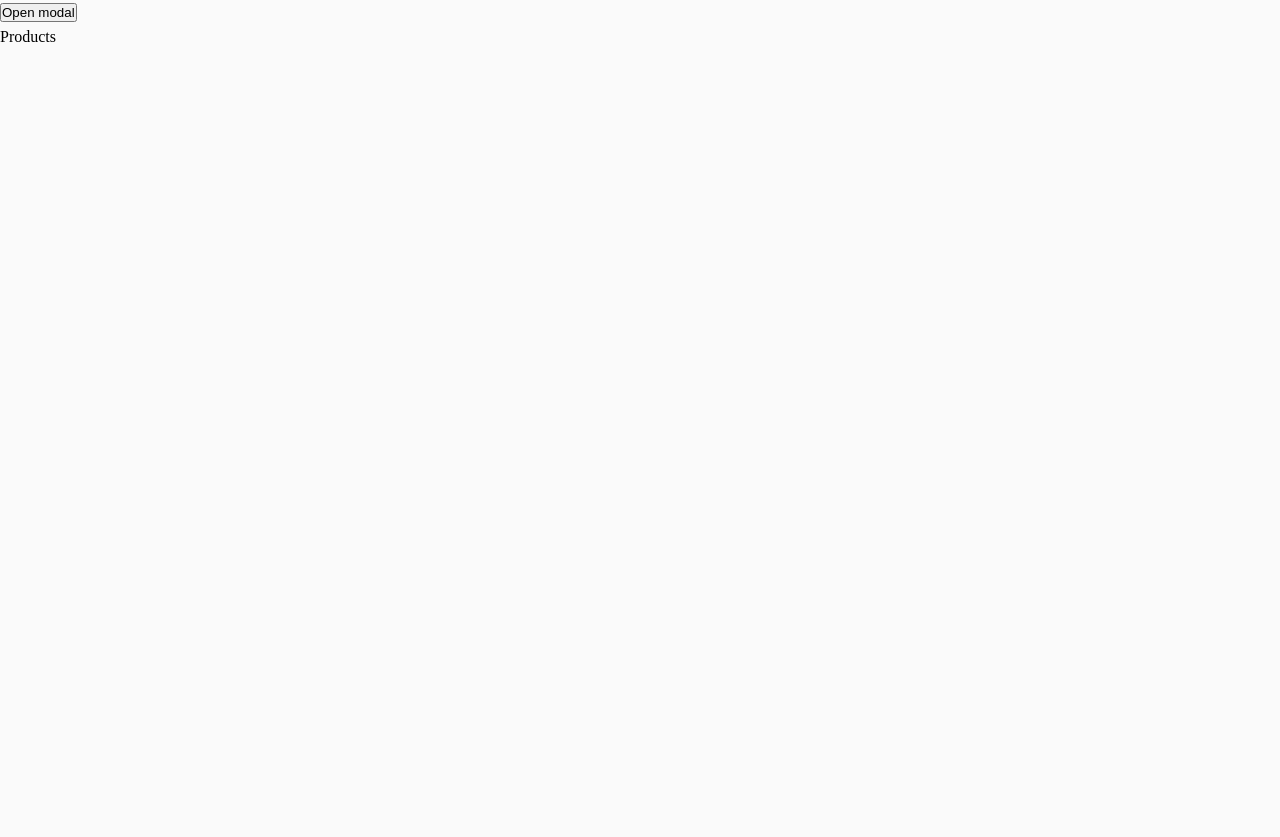
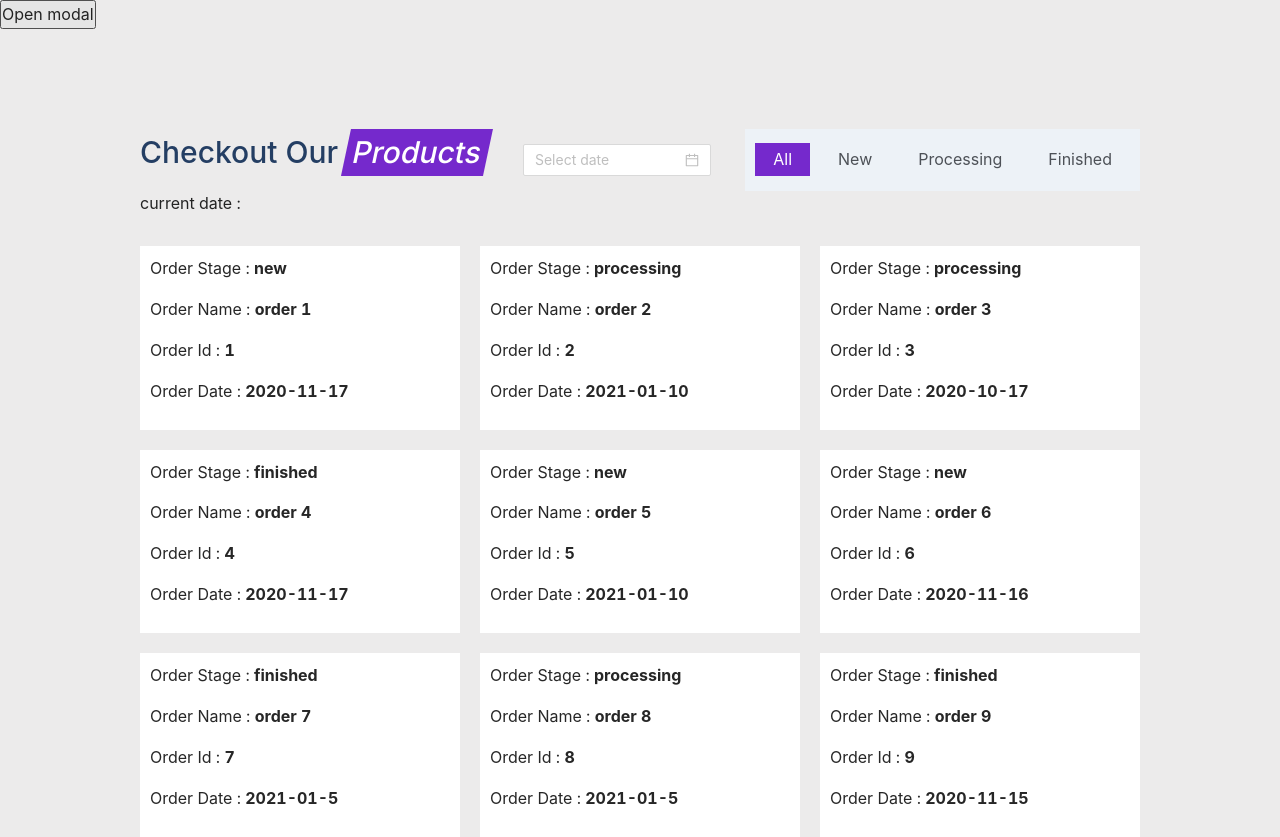
Before and after one commit to NithishKumar-13/react-challenge, a React (Create React App) app: page / in a window 1280 px wide. Before the commit the page ends 800 px from the top, so only its background shows below. Built offline with nearby package versions, Linux system fonts and the light colour scheme.

Commit message:
style products

```diff
--- a/src/App.scss
+++ b/src/App.scss
@@ -14,6 +14,6 @@ body {
     box-sizing: border-box;
     font-size: 1.6rem;
     line-height: 1.56;
-    background: #fafafa;
+    background: #ecebeb;
     min-height: 100vh;
 }
--- a/src/components/Products/Products.jsx
+++ b/src/components/Products/Products.jsx
@@ -1,10 +1,128 @@
-import React from 'react'
+import React, { useState, useEffect } from 'react'
+import { DatePicker } from 'antd'
+import 'antd/dist/antd.css';
 import './Products.scss'
 
+const PRODUCTS_DATA = [
+    {
+    orderStage: 'new',
+    orderName: 'order 1',
+    orderId: 1,
+    orderDate: '2020-11-17'
+    },
+    {
+    orderStage: 'processing',
+    orderName: 'order 2',
+    orderId: 2,
+    orderDate: '2021-01-10'
+    },
+    {
+    orderStage: 'processing',
+    orderName: 'order 3',
+    orderId: 3,
+    orderDate: '2020-10-17'
+    },
+    {
+    orderStage: 'finished',
+    orderName: 'order 4',
+    orderId: 4,
+    orderDate: '2020-11-17'
+    },
+    {
+    orderStage: 'new',
+    orderName: 'order 5',
+    orderId: 5,
+    orderDate: '2021-01-10'
+    },
+
+    {
+    orderStage: 'new',
+    orderName: 'order 6',
+    orderId: 6,
+    orderDate: '2020-11-16'
+    },
+    {
+    orderStage: 'finished',
+    orderName: 'order 7',
+    orderId: 7,
+    orderDate: '2021-01-5'
+    },
+    {
+    orderStage: 'processing',
+    orderName: 'order 8',
+    orderId: 8,
+    orderDate: '2021-01-5'
+    },
+    {
+    orderStage: 'finished',
+    orderName: 'order 9',
+    orderId: 9,
+    orderDate: '2020-11-15'
+    },
+]
+
 const Products = () => {
+    const [products,setProducts] = useState(PRODUCTS_DATA)
+    const [filterQuery,setFilterQuery] = useState('all')
+    const [date, setDate] = useState(new Date())
+
+    const filterNew = () => {
+        const filtered = [...PRODUCTS_DATA].filter(product => product.orderStage === 'new')
+        setProducts(filtered)
+        setFilterQuery('new')
+    }
+
+    const filterProcessing = () => {
+        const filtered = [...PRODUCTS_DATA].filter(product => product.orderStage === 'processing')
+        setProducts(filtered)
+        setFilterQuery('processing')
+    }
+
+    const filterFinished = () => {
+        const filtered = [...PRODUCTS_DATA].filter(product => product.orderStage === 'finished')
+        setProducts(filtered)
+        setFilterQuery('finished')
+    }
+
+    const filterAll = () => {
+        setFilterQuery('all')
+        setProducts(PRODUCTS_DATA)
+    }
+
+    const handleDateChange = (f,dateString) => {
+        const filtered = [...PRODUCTS_DATA].filter(product => product.orderDate === dateString)
+        setProducts(filtered)
+        if(dateString === '') {
+            setProducts(PRODUCTS_DATA)
+        }
+    }
+
     return(
-        <div>
-            Products
+        <div className='products'>
+           <header className="products__header">
+            <h3 className="products__heading">
+                <span className="products__heading--primary">Checkout Our </span>
+                <span className="products__heading--secondary">Products</span>
+            </h3>
+            <DatePicker id='date' onChange={handleDateChange} />
+            <div className="products__btn-box">
+                <button onClick={filterAll} className={`products__btn ${filterQuery === 'all' && 'products__btn--active'}`}>All</button>
+                <button onClick={filterNew} className={`products__btn ${filterQuery === 'new' && 'products__btn--active'}`}>New</button>
+                <button onClick={filterProcessing} className={`products__btn ${filterQuery === 'processing' && 'products__btn--active'}`}>Processing</button>
+                <button onClick={filterFinished} className={`products__btn ${filterQuery === 'finished' && 'products__btn--active'}`}>Finished</button>
+            </div>
+           </header>
+           <p>current date : </p>
+           <div className="items">
+               {products.map(data => (
+                <div className="item item--1">
+                   <p className='item__name'>Order Stage : <span className='item__value'>{data.orderStage}</span></p>
+                   <p className='item__name'>Order Name : <span className='item__value'>{data.orderName}</span></p>
+                   <p className='item__name'>Order Id : <span className='item__value'>{data.orderId}</span></p>
+                   <p className='item__name'>Order Date : <span className='item__value'>{data.orderDate}</span></p>
+               </div>
+               ))}
+           </div>
         </div>
     )
 }
--- a/src/components/Products/Products.scss
+++ b/src/components/Products/Products.scss
@@ -0,0 +1,77 @@
+.products {
+    max-width: 100rem;
+    width: 90%;
+    margin: 10rem auto 0;
+
+    &__header {
+        display: flex;
+        justify-content: space-between;
+        align-items: center;
+    }
+
+    &__btn-box {
+        align-self: stretch;
+        background: #edf2f7;
+        display: flex;
+        justify-content: center;
+        align-items: center;
+        min-width: 30rem;
+        padding: 0 1rem;
+    }
+
+    &__heading {
+        font-size: 3rem;
+
+        &--primary {
+          color: #243E63;
+        }
+
+        &--secondary {
+            display: inline-block;
+            background: #7529cc;
+            color: #fff;
+            padding: 0 .7rem;
+            transform: skewX(-12deg);
+        }
+    }
+
+    &__btn {
+        all: unset;
+        padding: .4rem 1.8rem;
+        color: #4d5157;
+        cursor: pointer;
+
+        &--active {
+            background: #7529cc;
+            color: #fff;
+        }
+
+        &:not(&--active):hover {
+            background: #d8d9da;
+        }
+
+        &:not(:last-child) {
+            margin-right: 1rem;
+        }
+    }
+
+    .items {
+        margin-top: 3rem;
+        display: grid;
+        grid-template-columns: repeat(auto-fit, minmax(25ch,1fr));
+        gap: 2rem;
+    }
+
+    .item {
+        background: #fff;
+        padding: 1rem;
+
+        &__value {
+            font-weight: 700;
+        }
+    }
+}
+
+#date {
+    background: #fff !important;
+}
```
